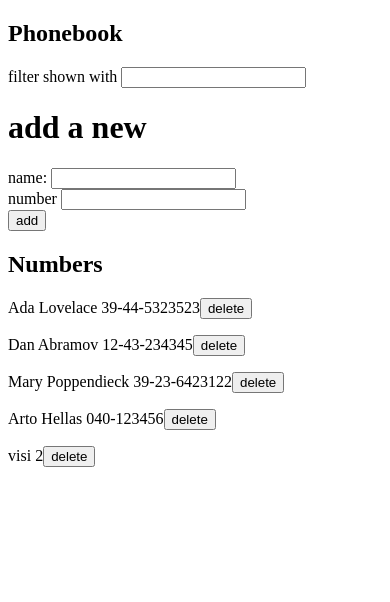
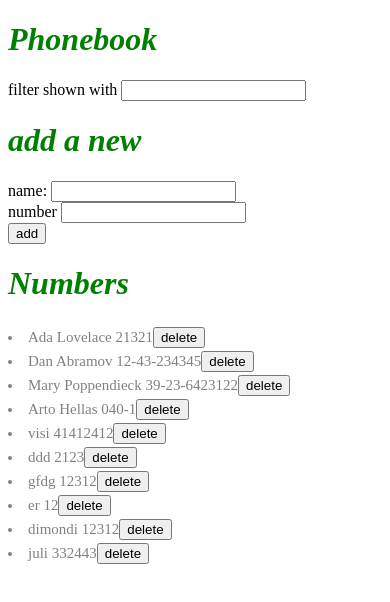
Before and after one commit to elvis-visi/fullstackopen, a React (Create React App) app in the folder part2/phonebook/: page / in a window 390 px wide. Shown: the top 602 px of the page. Built offline with nearby package versions, Linux system fonts and the light colour scheme; data requests are answered from the project's data file.

Commit message:
2.19: Phonebook step11 Notificiation

```diff
--- a/part2/phonebook/db.json
+++ b/part2/phonebook/db.json
@@ -2,7 +2,7 @@
   "persons": [
     {
       "name": "Ada Lovelace",
-      "number": "39-44-5323523",
+      "number": "21321",
       "id": 2
     },
     {
@@ -17,13 +17,38 @@
     },
     {
       "name": "Arto Hellas",
-      "number": "040-123456",
+      "number": "040-1",
       "id": 5
     },
     {
       "name": "visi",
-      "number": "2",
+      "number": "41412412",
       "id": 6
+    },
+    {
+      "name": "ddd",
+      "number": "2123",
+      "id": 7
+    },
+    {
+      "name": "gfdg",
+      "number": "12312",
+      "id": 8
+    },
+    {
+      "name": "er",
+      "number": "12",
+      "id": 9
+    },
+    {
+      "name": "dimondi",
+      "number": "12312",
+      "id": 10
+    },
+    {
+      "name": "juli",
+      "number": "332443",
+      "id": 11
     }
   ]
 }
--- a/part2/phonebook/src/App.js
+++ b/part2/phonebook/src/App.js
@@ -5,6 +5,21 @@ import Display from './components/Display'
 import axios from 'axios'
 
 import personService from './services/persons'
+
+
+const Notification = ({ message }) => {
+  //if null nothing gets rendered to the screen
+  if (message === null) {
+    return null
+  }
+
+  return (
+    <div className='message'>
+      {message}
+    </div>
+  )
+}
+
 
 const App = () => {
 
@@ -18,6 +33,8 @@ const App = () => {
   const [newNumber, setNewNumber] = useState('')
   //search field
   const [filterByName, setNewFilter] = useState('')
+
+  const [message, setMessage] = useState('')
 
 
 
@@ -76,28 +93,32 @@ const App = () => {
         break
       }
       //if only the name is the same
-      if(personObject.name === persons[i].name)
-      {
+      else if (personObject.name === persons[i].name) {
+
 
         isDuplicate = true
-        if(window.confirm(`${persons[i].name} is already in the phonebook
-        ,replace the old number with the new one?`))
-
-        {
+        if (window.confirm(`${persons[i].name} is already in the phonebook
+        ,replace the old number with the new one?`)) {
           window.open("Number updated")
           //update
           const idPer = persons[i].id
           const url = `http://localhost:3001/persons/${idPer}`
           const person = persons.find(n => n.id === idPer)
 
-   const numberChange = {...person, number: personObject.number}
+          const numberChange = { ...person, number: personObject.number }
 
           axios.put(url, numberChange)
             .then(response => {
               setPersons(persons.map(per => per.id !== idPer ? per : response.data))
+            })
+
+          setMessage(` Number ${personObject.number} added`)
+          setTimeout(() => {
+            setMessage(null)
+          }, 4000)
 
 
-   })
+
 
         }
 
@@ -118,6 +139,10 @@ const App = () => {
       setPersons(persons.concat(personObject))
       setNewName('')
       setNewNumber('')
+      setMessage(` ${personObject.name} added`)
+      setTimeout(() => {
+        setMessage(null)
+      }, 3000)
     }
 
   }
@@ -163,7 +188,8 @@ const App = () => {
   return (
 
     <div>
-      <h2>Phonebook</h2>
+      <h1>Phonebook</h1>
+      <Notification message={message} />
       <Filter filterByName={filterByName}
         handleNameFilter={handleNameFilter} />
 
@@ -173,7 +199,7 @@ const App = () => {
         newNumber={newNumber}
         handleNumberChange={handleNumberChange}
       />
-      <h2>Numbers</h2>
+      <h1>Numbers</h1>
 
 
       {phoneBookToShow.map(per =>
--- a/part2/phonebook/src/components/Display.js
+++ b/part2/phonebook/src/components/Display.js
@@ -5,11 +5,11 @@ const Display = ({ name, number ,deleteHandle }) => {
     return (
       //add a onClick event, wiil be passed as a param above
       //on click call delete, with id of the person -> delete their URL/id
-      <p> {name} {number}
+      <li> {name} {number}
          <button onClick={deleteHandle}>
        delete
       </button>
-      </p>
+      </li>
     )
   }
 
--- a/part2/phonebook/src/index.css
+++ b/part2/phonebook/src/index.css
@@ -1,13 +1,10 @@
-body {
-  margin: 0;
-  font-family: -apple-system, BlinkMacSystemFont, 'Segoe UI', 'Roboto', 'Oxygen',
-    'Ubuntu', 'Cantarell', 'Fira Sans', 'Droid Sans', 'Helvetica Neue',
-    sans-serif;
-  -webkit-font-smoothing: antialiased;
-  -moz-osx-font-smoothing: grayscale;
+h1 {
+  color: green;
+  font-style: italic;
 }
 
-code {
-  font-family: source-code-pro, Menlo, Monaco, Consolas, 'Courier New',
-    monospace;
+li {
+  color: grey;
+  padding-top: 3px;
+  font-size: 15px;
 }
--- a/part2/phonebook/src/index.js
+++ b/part2/phonebook/src/index.js
@@ -1,5 +1,6 @@
 import React from 'react'
 import ReactDOM from 'react-dom/client'
+import './index.css'
 
 import App from './App'
 
```
Lines whose indentation alone changed are shown as unchanged.
